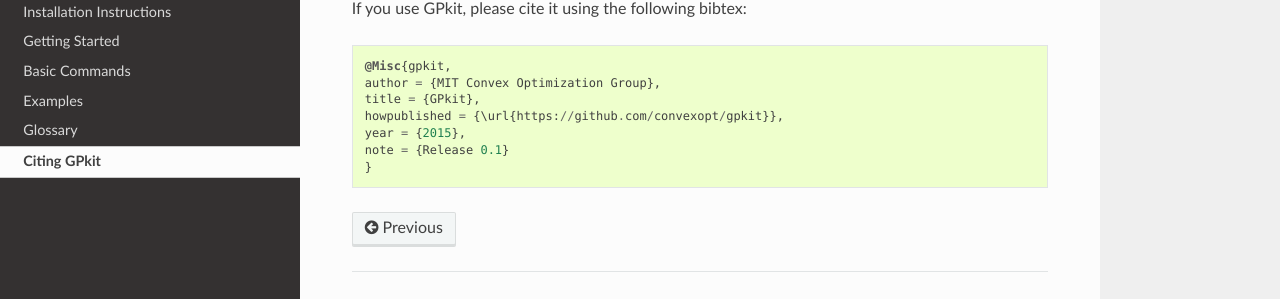
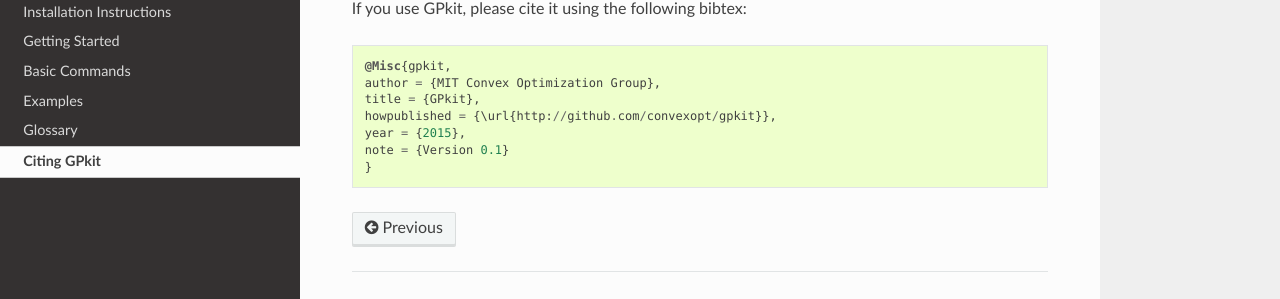
Before and after one commit to convexengineering/gpkit, a Sphinx documentation site: the page built from docs/source/citinggpkit.rst, in a window 1280 px wide. Shown: the part 163-462 px from the top of the page. Built offline with Sphinx 7.4.7 and the Read the Docs theme 2.0.0, drawn with Linux system fonts in a browser that asks for light colours; pages that are not in the unit, such as notebooks, are missing from menus.

```diff
--- a/docs/source/citinggpkit.rst
+++ b/docs/source/citinggpkit.rst
@@ -6,7 +6,7 @@ If you use GPkit, please cite it using the following bibtex::
     @Misc{gpkit,
     author = {MIT Convex Optimization Group},
     title = {GPkit},
-    howpublished = {\url{https://github.com/convexopt/gpkit}},
+    howpublished = {\url{http://github.com/convexopt/gpkit}},
     year = {2015},
-    note = {Release 0.1}
+    note = {Version 0.1}
     }
```
Also changed, not shown: README.md (+1 -3 lines).
